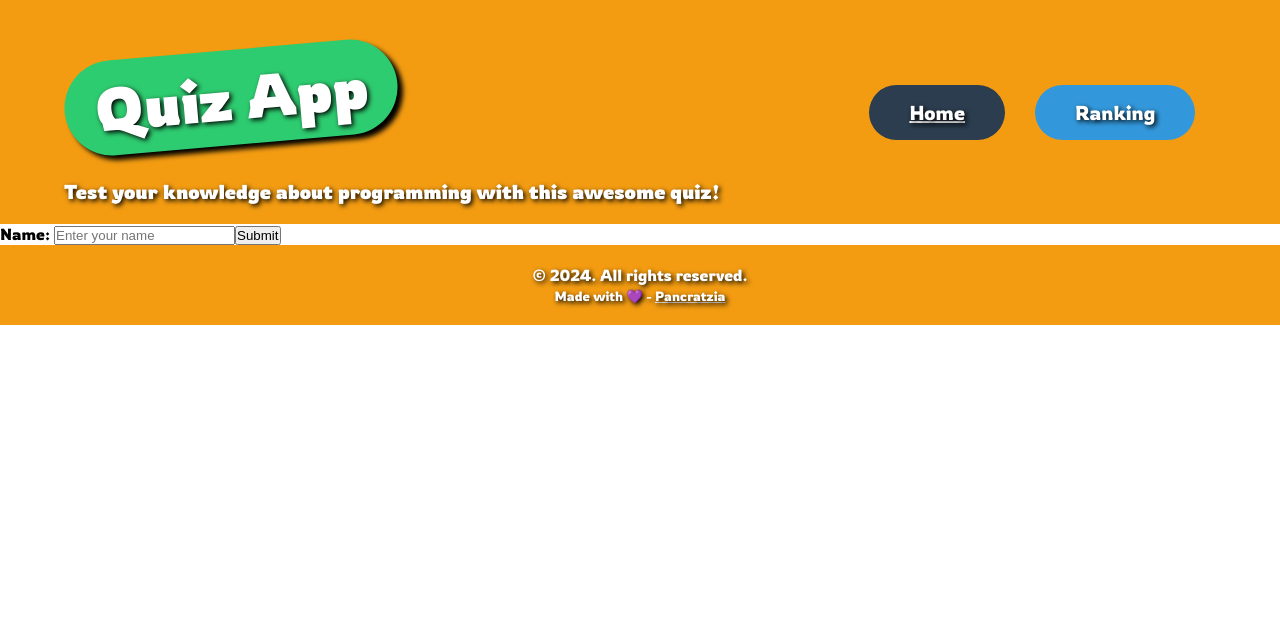
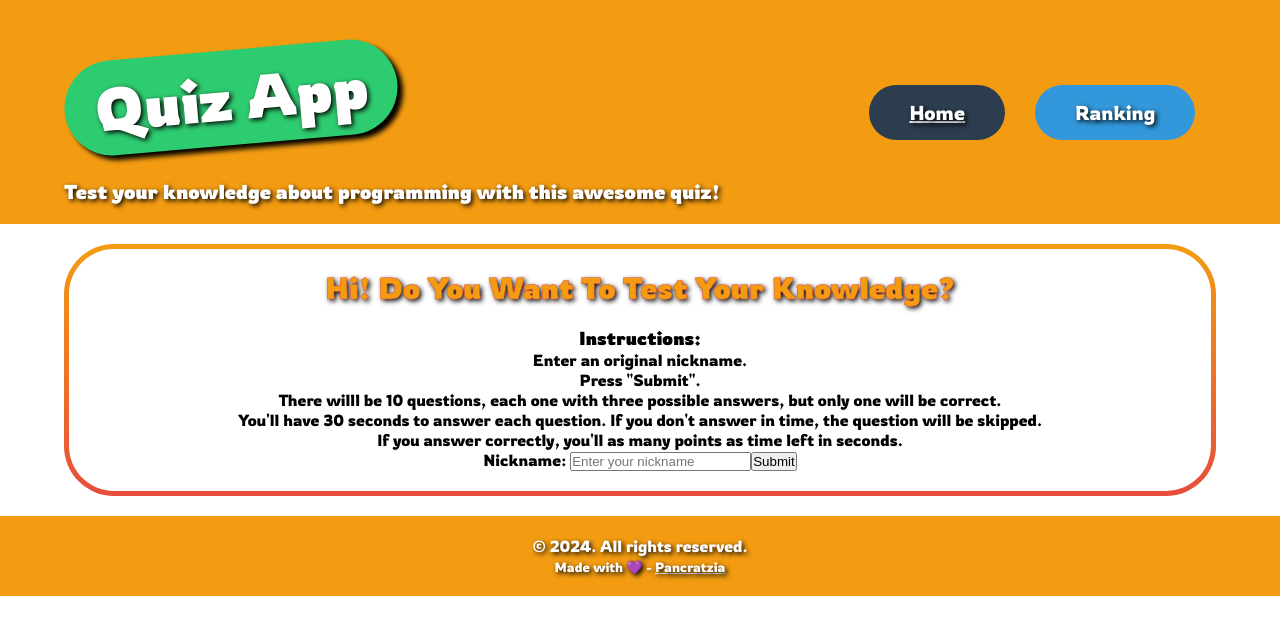
Before and after one commit to Pancratzia/Monthly-Projects, a React (Vite) app in the folder quiz-app/: page / in a window 1280 px wide. Shown: the top 634 px of the page. Built offline with nearby package versions, Linux system fonts and the light colour scheme; no server answers; the HTML template or start-up script is replaced by a standard one.

Commit message:
Dando estilos al titulo y al borde del container

```diff
--- /dev/null
+++ b/quiz-app/src/assets/styles/userPage.css
@@ -0,0 +1,33 @@
+.userPage {
+  text-align: center;
+  margin: 2rem auto !important;
+  border-radius: 5rem;
+  padding: 2rem;
+  background-color: var(--blanco);
+  background-clip: padding-box;
+  border: solid 0.5rem transparent;
+  position: relative;
+
+  &::before {
+    content: "";
+    position: absolute;
+    top: 0;
+    right: 0;
+    bottom: 0;
+    left: 0;
+    z-index: -1;
+    margin: -0.5rem;
+    border-radius: 5rem;
+    background: linear-gradient(0deg, var(--rojo), var(--amarillo));
+  }
+
+  & .title {
+    font-size: 3rem;
+    text-transform: capitalize;
+    margin-bottom: 2rem;
+    color: var(--amarillo);
+    text-shadow: var(--text-shadow);
+    stroke: var(--rojo);
+    -webkit-text-stroke: 0.05rem var(--rojo);
+  }
+}
--- a/quiz-app/src/pages/UserPage.jsx
+++ b/quiz-app/src/pages/UserPage.jsx
@@ -1,17 +1,30 @@
+/* eslint-disable react/no-unescaped-entities */
 import { useUsers } from "../hooks/useUsers";
+import '../assets/styles/userPage.css'
 
 const UserPage = () => {
   const { handleSubmit } = useUsers();
 
   return (
-    <div>
+    <div className="userPage container">
+      <h2 className="title">Hi! Do you want to test your knowledge?</h2>
+      <h3 className="subtitle">Instructions:</h3>
+
+      <ol className="instructions">
+        <li>Enter an original nickname.</li>
+        <li>Press "Submit".</li>
+        <li>There willl be 10 questions, each one with three possible answers, but only one will be correct.</li>
+        <li>You'll have 30 seconds to answer each question. If you don't answer in time, the question will be skipped.</li>
+        <li>If you answer correctly, you'll as many points as time left in seconds.</li>
+      </ol>
+
       <form onSubmit={handleSubmit}>
-        <label htmlFor="name">Name: </label>
+        <label htmlFor="name">Nickname: </label>
         <input
           type="text"
           name="name"
           id="name"
-          placeholder="Enter your name"
+          placeholder="Enter your nickname"
 
         />
         <input type="submit" value="Submit" />
```
